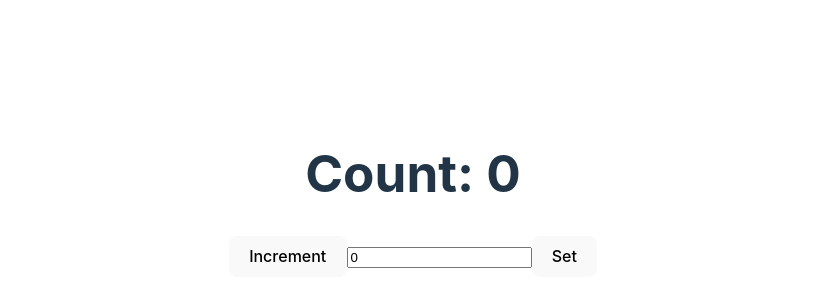
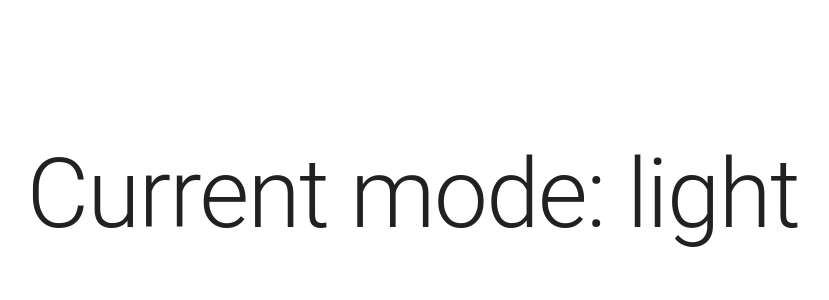
Before and after one commit to Deivid182/testing-intro, a React (Vite) app: page / in a window 1280 px wide. Shown: the part 206-506 px from the top of the page, without its empty margins (227-1056 px from the left). Built offline with nearby package versions, Linux system fonts and the light colour scheme.

Commit message:
added test for providers and custom hooks

```diff
--- a/package.json
+++ b/package.json
@@ -12,6 +12,9 @@
     "coverage": "jest --coverage --watchAll --collectCoverageFrom='src/components/**/*.{ts,tsx}' --collectCoverageFrom='!src/components/**/*.{types,stories,constants,test,spec}.{ts,tsx}'"
   },
   "dependencies": {
+    "@emotion/react": "^11.11.4",
+    "@emotion/styled": "^11.11.5",
+    "@mui/material": "^5.15.15",
     "react": "^18.2.0",
     "react-dom": "^18.2.0"
   },
--- a/src/App.tsx
+++ b/src/App.tsx
@@ -1,13 +1,17 @@
-import Counter from './components/counter/counter'
+import AppProviders from './providers/app-providers'
 import './App.css'
+import MuiMode from './components/mui/mui-mode'
 
 function App() {
 
   return (
-    <div className='App'>
-      {/* <Application /> */}
-      <Counter />
-    </div>
+    <AppProviders>
+      <div className='App'>
+        {/* <Application /> */}
+        {/* <Counter /> */}
+        <MuiMode />
+      </div>
+    </AppProviders>
   )
 }
 
--- /dev/null
+++ b/src/components/mui/mui-mode.tsx
@@ -0,0 +1,7 @@
+import { useTheme } from "@mui/material/styles";
+import { Typography } from "@mui/material";
+
+export default function MuiMode() {
+  const theme = useTheme();
+  return <Typography variant="h1">Current mode: {theme.palette.mode}</Typography>;
+}
--- /dev/null
+++ b/src/providers/app-providers.tsx
@@ -0,0 +1,19 @@
+import { ThemeProvider, createTheme } from '@mui/material/styles'
+import CssBaseline from '@mui/material/CssBaseline'
+
+const theme = createTheme({
+  palette: {
+    mode: 'light',
+  },
+})
+
+const AppProviders = ({ children }: { children: React.ReactNode }) => {
+  return (
+    <ThemeProvider theme={theme}>
+      <CssBaseline />
+      {children}
+    </ThemeProvider>
+  )
+}
+
+export default AppProviders
```
Also changed, not shown: src/hooks/counter/use-counter.tsx (added, +12 -0 lines), src/test-utils.tsx (added, +11 -0 lines), 2 other files (tests, documents, lock files or other folders).
